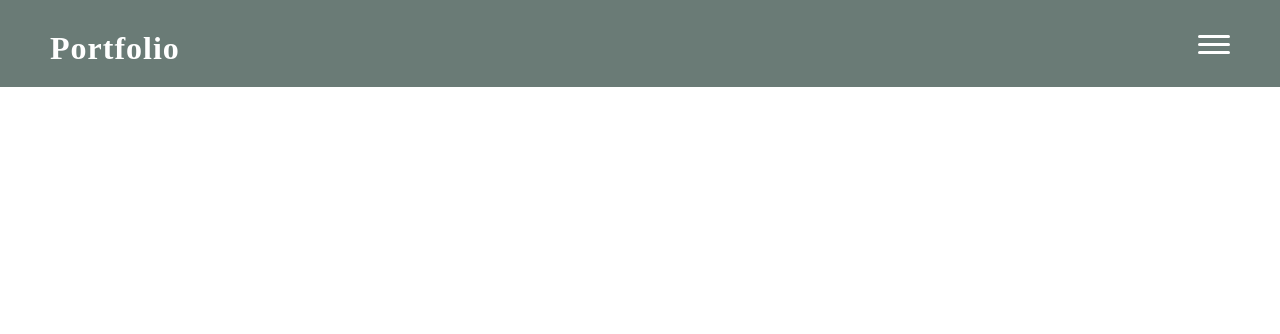
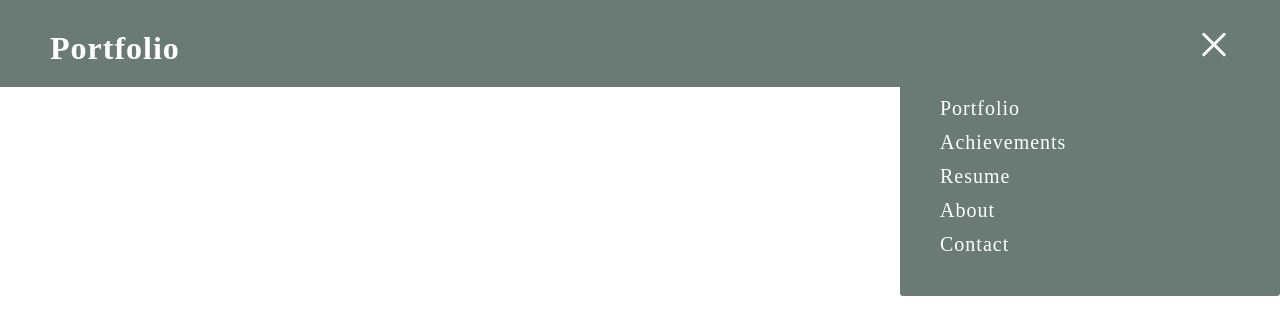
Before and after one commit to ewether/animated-nav, a plain HTML site: page index.html in a window 1280 px wide. Both pictures are taken after a click on the element 1214 px from the left and 48 px from the top of the page. Drawn offline with Linux system fonts and the light colour scheme.

Commit message:
finished js and css

```diff
--- a/index.js
+++ b/index.js
@@ -1,8 +1,10 @@
 const hamburgerNav = document.querySelector('.hamburger-nav');
+const navLines = document.querySelector('.nav-lines');
+const nav = document.querySelector('.nav-list');
 
 hamburgerNav.addEventListener('click', function() {
-    // add .hide to navLineTwo
     // divs rotate
+    navLines.classList.toggle('is-clicked');
     // nav shows
-    console.log('hi');
+    nav.classList.toggle('show');
 });
--- a/styles.scss
+++ b/styles.scss
@@ -2,7 +2,6 @@ body {
     margin: 0;
     padding: 0;
     box-sizing: border-box;
-    // font-family: "Gotham A", "Gotham B", arial;
     font-weight: 300;
     letter-spacing: 1px;
 
@@ -14,6 +13,7 @@ body {
             display: flex;
             justify-content: space-between;
             padding: 30px 50px 20px;
+            height: 37px;
 
             .site-logo {
 
@@ -30,6 +30,7 @@ body {
                         cursor: pointer;
                         height: 27px;
                         width: 32px;
+                        margin-left: auto;
 
                         .nav-lines, .nav-lines::before, .nav-lines::after {
                             position: absolute;
@@ -39,7 +40,12 @@ body {
                             background-color: #fff;
                             content: '';
                             top: 43px;
+                            transition-property: transform;
+                            transition-duration: 0.15s;
+                            transition-timing-function: ease;
                         }
+
+
 
                         .nav-lines::before {
                             top: -8px;
@@ -49,42 +55,72 @@ body {
                             top: 8px;
                         }
 
-                        .nav-line {
-                            position: relative;
-                            content: '';
-                            width: 30px;
-                            height: 3px;
-                            margin-top: 6px;
-                            border-radius: 2px;
-                            background-color: #fff;
+                        .nav-lines.is-clicked {
+                            transform: rotate(45deg);
                         }
+
+                        .nav-lines.is-clicked::before {
+                            top: 0;
+                            opacity: 0;
+                        }
+
+                        .nav-lines.is-clicked::after {
+                            transform: rotate(-90deg);
+                            top: 0;
+                        }
+                    }
+
+                    .hamburger-nav:hover {
+
+                        .nav-lines, .nav-lines::before, .nav-lines::after {
+                            background-color: #e1e8e6;
+                            transition: background-color 0.15s ease;
+                        }
+
                     }
 
                     ul.nav-list {
                         padding: 0;
                         margin: 0;
-                        display: none;
+                        opacity: 0;
+                        height: 0;
+                        transition: 0.15s;
+                        overflow: hidden;
+                        transition: opacity 0.3s ease;
+                        background-color: #6A7B76;
+                        border-radius: 3px;
 
                         li {
                             list-style-type: none;
                             font-size: 1.25em;
+                            margin-top: 11px;
 
                             a {
                                 text-decoration: none;
                                 color: #fff;
+                                transition: color 0.3s ease;
                             }
 
                             a:hover {
-                                color: #f0f0f0;
+                                color: #e1e8e6;
                             }
                         }
+
+                        li:first-child {
+                            margin-top: 0;
+                        }
+                    }
+
+                    ul.nav-list.show {
+                        opacity: 1;
+                        height: auto;
+                        overflow: visible;
+                        padding: 40px;
+                        width: 300px;
+                        margin-right: -50px;
                     }
                 }
             }
         }
     }
 }
-
-.hide {
-    display: none;
-}
```
Also changed, not shown: index.html (+0 -3 lines), styles.css, 1 other file.
